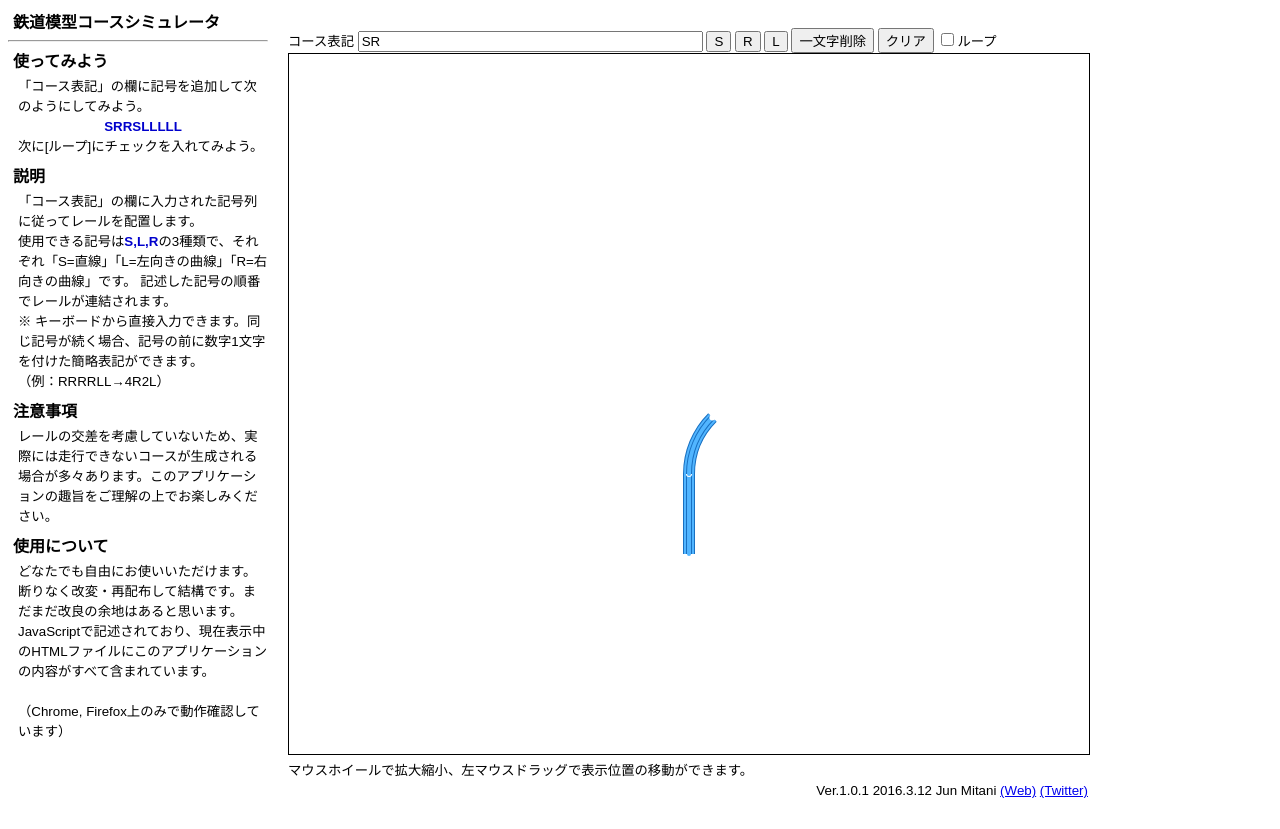
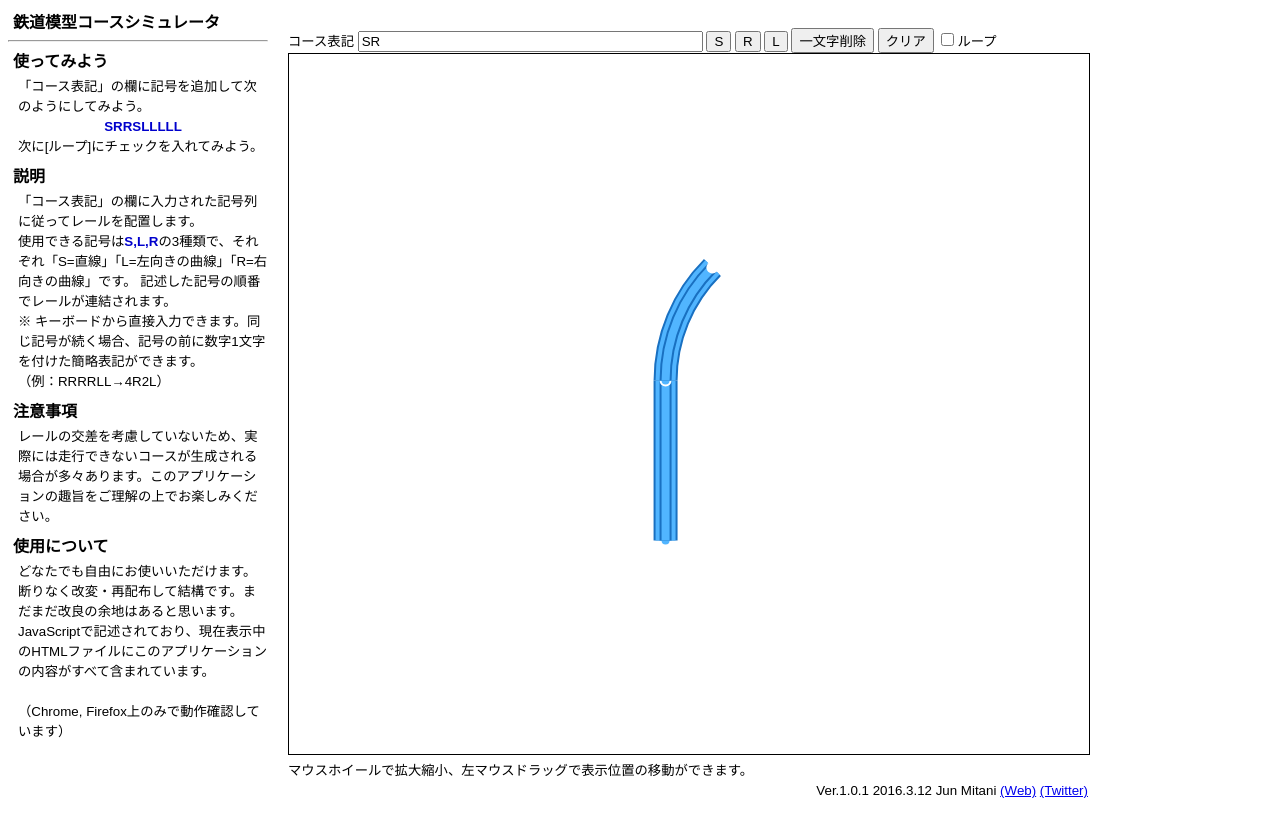
Before and after one commit to plalayout/jmitani-railway, a plain HTML site: page index.html in a window 1280 px wide. Drawn offline with Linux system fonts and the light colour scheme.

Commit message:
非ループ時もサイズを自動調整
draw関数を変更し、非ループ時もサイズが自動計算されるように変更。

```diff
--- a/index.html
+++ b/index.html
@@ -62,6 +62,9 @@ em {
 
 	const INIT_X = 400;
 	const INIT_Y = 200;
+
+	var Max_value_of_Integer = Number.MAX_SAFE_INTEGER;
+	if(isNaN(Max_value_of_Integer)) Max_value_of_Integer = 9007199254740991;
 
 	// 終点位置
 	var endX;
@@ -184,8 +187,8 @@ em {
 	}
 
 	function drawCourse(ctx, bSecondDraw) {
-		minX = minY = Number.MAX_SAFE_INTEGER;
-		maxX = maxY = -Number.MAX_SAFE_INTEGER;
+		minX = minY = Max_value_of_Integer;
+		maxX = maxY = -Max_value_of_Integer;
 
 		for (var i = 0; i < (bLoopCourse ? 8:1); i++) {
 			for(var j = 0; j < courseArray.length; j++) {
@@ -215,7 +218,7 @@ em {
 		}
 
 
-		if(bLoopCourse && !bSecondDraw) {
+		if(!bSecondDraw) {
 			setViewForWholeShape(ctx);
 		}
 	}
@@ -225,8 +228,8 @@ em {
 
 		var cx = (minX + maxX)/2;
 		var cy = (minY + maxY)/2;
-		var w = maxX - minX;
-		var s = 0.6 * canvas.height / w;
+		var w =  Math.max(maxX - minX,maxY - minY);
+		var s =  Math.min(2.0, 0.8 * canvas.height / w);
 
 		// 適切なスケールと位置で再描画
 		ctx.setTransform(1, 0, 0, 1, 0, 0);
@@ -243,7 +246,7 @@ em {
 		drawCourse(ctx, true);
 	}
 
-	function draw(){
+	function draw(bSecondDraw){
 		var canvas = document.getElementById(canvasName);
 
 		if (canvas.getContext){
@@ -264,7 +267,7 @@ em {
 			ctx.scale(screenScale, screenScale);
 			ctx.translate(-canvas.width/2, -canvas.height/2);
 			initCourse();
-			drawCourse(ctx, false);
+			drawCourse(ctx, bSecondDraw);
 		}
 	}
 
@@ -277,7 +280,7 @@ em {
 		window.location.hash = course + "," + (bLoopCourse ? "1" : "0");
 
 		initCourse();
-		draw();
+		draw(false);
 	}
 
 	function clearData() {
@@ -311,7 +314,7 @@ em {
 			document.attachEvent ("onmousewheel", onMouseWheel);
 		}
 
-		draw();
+		draw(false);
 	}
 
 	function onMouseMove(e) {
@@ -332,7 +335,7 @@ em {
 			preMouseX = x;
 			preMouseY = y;
 
-			draw();
+			draw(true);
 		}
 		e.preventDefault();
 	}
@@ -350,7 +353,7 @@ em {
 		var delta = e.deltaY ? -(e.deltaY) : e.wheelDelta ? e.wheelDelta : -(e.detail);
 		screenScale += 0.1 * ((delta < 0) ? -1: 1);
 		if(screenScale <= 0) { screenScale = 0.1; }
-		draw();
+		draw(true);
 		e.preventDefault();
 	}
 
```
